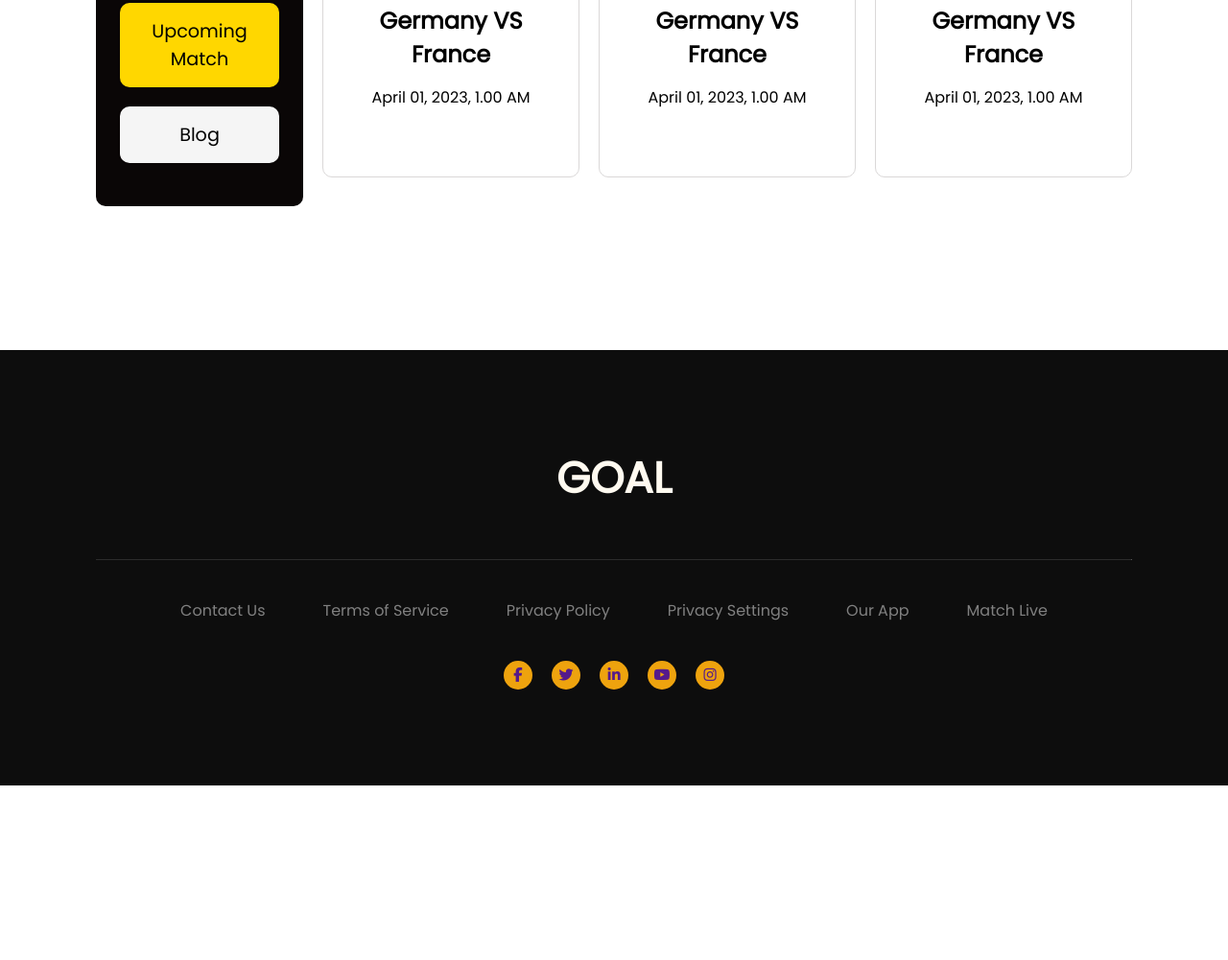
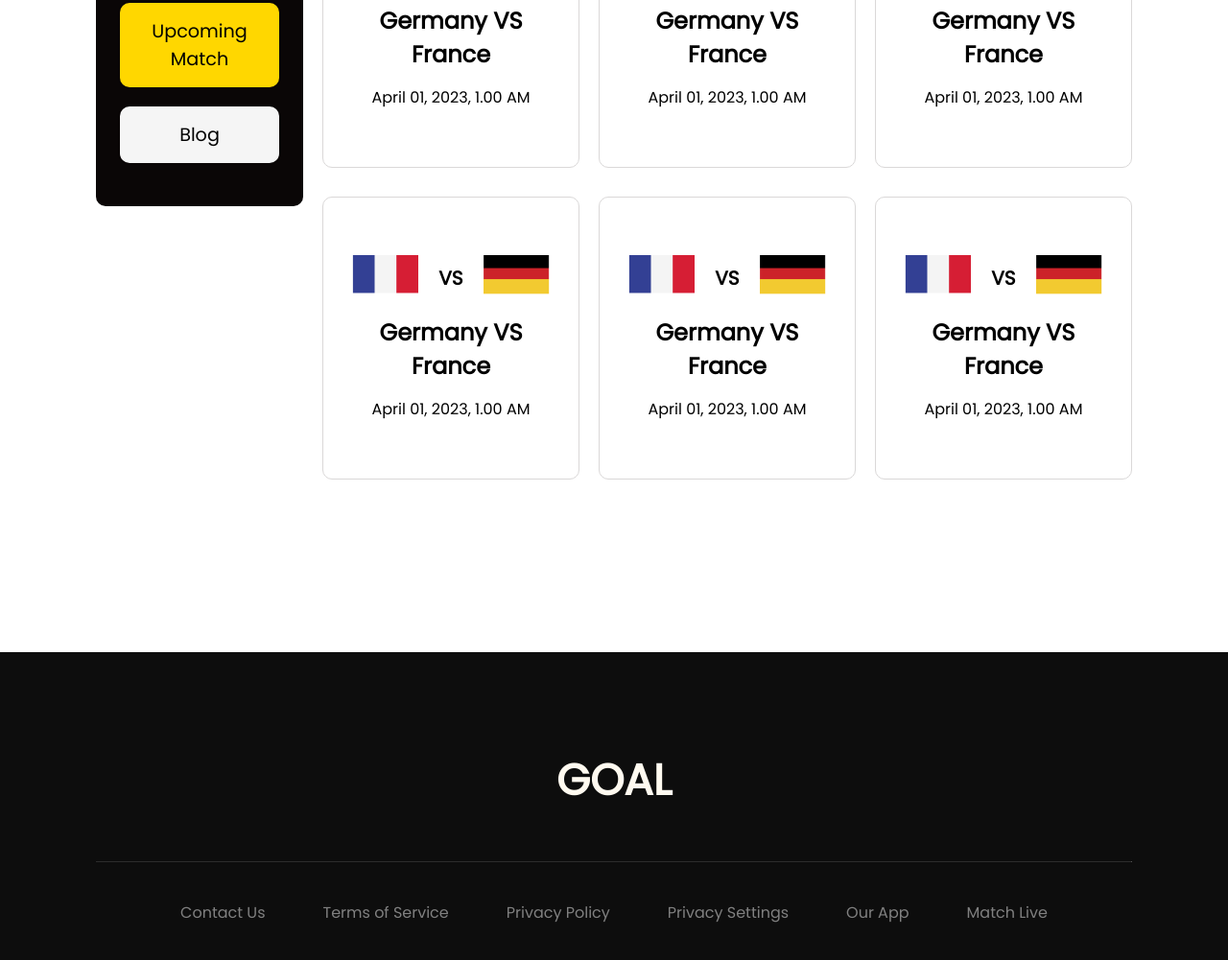
Before and after one commit to Ariful7/qatar-world-cup, a plain HTML site: page upcoming-match.html in a window 1280 px wide. Shown: the part 1108-2109 px from the top of the page at 96% size. Before the commit the page ends 1927 px from the top, so only its background shows below. Drawn offline with Linux system fonts and the light colour scheme.

Commit message:
fifth-2  commit

```diff
--- a/css/styles.css
+++ b/css/styles.css
@@ -114,6 +114,9 @@
     color:black;
     background: gold;
     font-weight: bold;
+}
+.hidden{
+    display:hidden;
 }
 
 #blog-list-box{
--- a/upcoming-match.html
+++ b/upcoming-match.html
@@ -90,6 +90,57 @@
                             <p class="match-time">April 01, 2023, 1.00 AM</p>
                         </div>
                     </div>
+                    <div class="match-box">
+                        <div class="match-between-img">
+                            <div class="match-country-flag">
+                                <img src="images/Flag.png" alt="">
+                            </div>
+                            <div class="match-country-vs">
+                                <span>VS</span>
+                            </div>
+                            <div class="match-country-flag">
+                                <img src="images/germany Flag.png" alt="">
+                            </div>
+                        </div>
+                        <div class="match-between-text">
+                            <h2>Germany VS France</h2>
+                            <p class="match-time">April 01, 2023, 1.00 AM</p>
+                        </div>
+                    </div>
+                    <div class="match-box">
+                        <div class="match-between-img">
+                            <div class="match-country-flag">
+                                <img src="images/Flag.png" alt="">
+                            </div>
+                            <div class="match-country-vs">
+                                <span>VS</span>
+                            </div>
+                            <div class="match-country-flag">
+                                <img src="images/germany Flag.png" alt="">
+                            </div>
+                        </div>
+                        <div class="match-between-text">
+                            <h2>Germany VS France</h2>
+                            <p class="match-time">April 01, 2023, 1.00 AM</p>
+                        </div>
+                    </div>
+                    <div class="match-box">
+                        <div class="match-between-img">
+                            <div class="match-country-flag">
+                                <img src="images/Flag.png" alt="">
+                            </div>
+                            <div class="match-country-vs">
+                                <span>VS</span>
+                            </div>
+                            <div class="match-country-flag">
+                                <img src="images/germany Flag.png" alt="">
+                            </div>
+                        </div>
+                        <div class="match-between-text">
+                            <h2>Germany VS France</h2>
+                            <p class="match-time">April 01, 2023, 1.00 AM</p>
+                        </div>
+                    </div>
                 </div>
             </div>
         </div>
```
